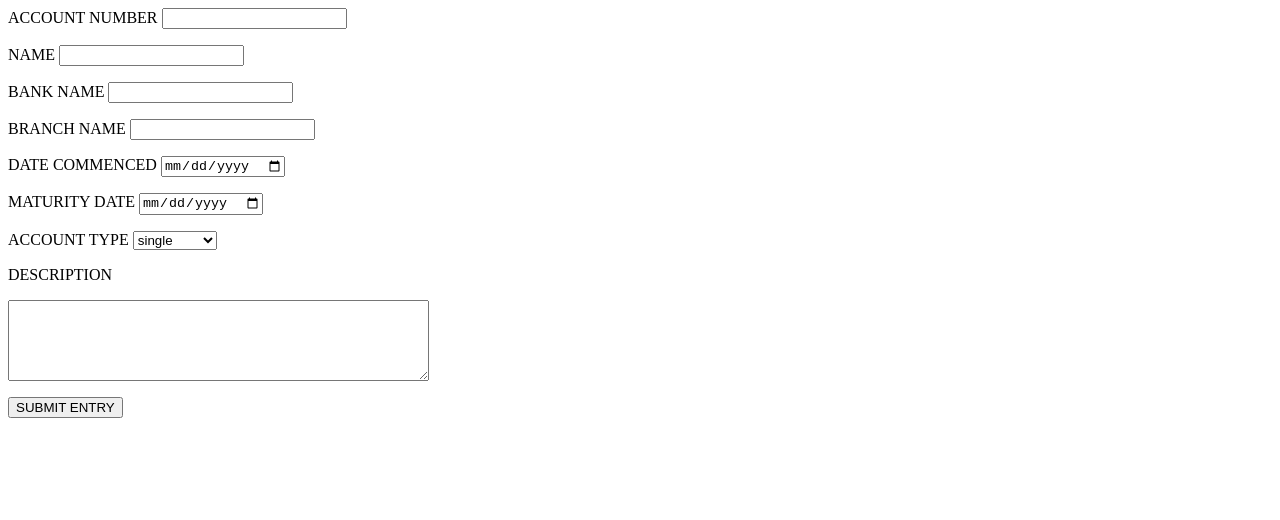
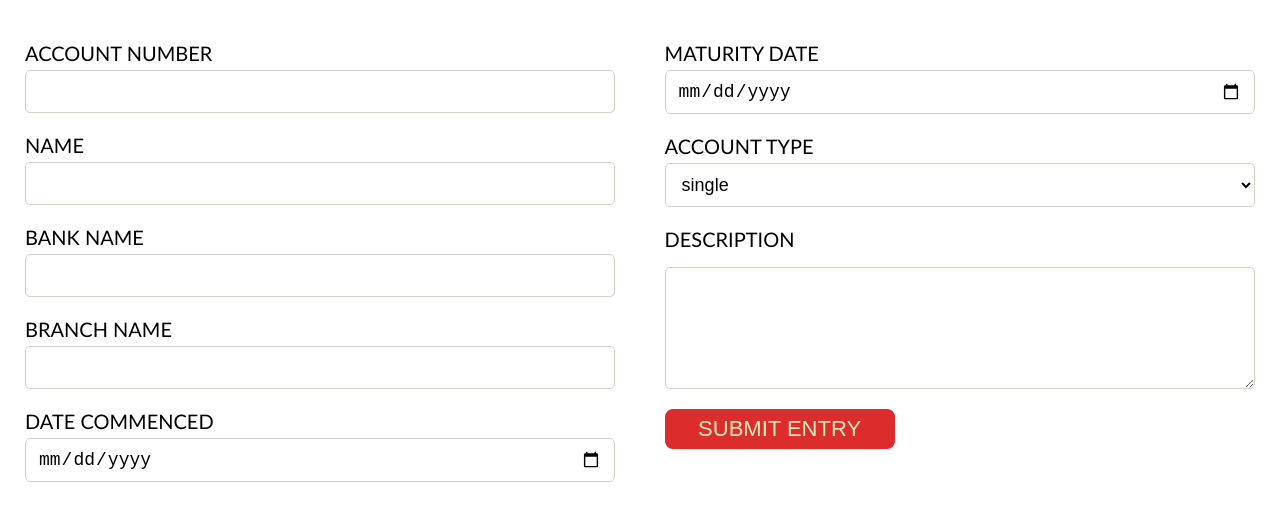
Before and after one commit to nevethap/accounts, an Electron app: page app/index.html in a window 1280 px wide. Drawn offline with Linux system fonts and the light colour scheme; files that its build step writes are made by us from their sources.

Commit message:
rectified errors thrown by jshint

```diff
--- a/app/assets/w3-include-HTML.js
+++ b/app/assets/w3-include-HTML.js
@@ -4,20 +4,23 @@ myHTMLInclude();
 
 function myHTMLInclude() {
   var z, i, a, file, xhttp;
+
+  function setInnerHTML() {
+    if (xhttp.readyState == 4 && xhttp.status == 200) {
+      a.removeAttribute("w3-include-html");
+      a.innerHTML = xhttp.responseText;
+      z[i].parentNode.replaceChild(a, z[i]);
+      myHTMLInclude();
+    }
+  }
+
   z = document.getElementsByTagName("*");
   for (i = 0; i < z.length; i++) {
     if (z[i].getAttribute("w3-include-html")) {
       a = z[i].cloneNode(false);
       file = z[i].getAttribute("w3-include-html");
-      var xhttp = new XMLHttpRequest();
-      xhttp.onreadystatechange = function() {
-        if (xhttp.readyState == 4 && xhttp.status == 200) {
-          a.removeAttribute("w3-include-html");
-          a.innerHTML = xhttp.responseText;
-          z[i].parentNode.replaceChild(a, z[i]);
-          myHTMLInclude();
-        }
-      }
+      xhttp = new XMLHttpRequest();
+      xhttp.onreadystatechange = setInnerHTML;
       xhttp.open("GET", file, true);
       xhttp.send();
       return;
--- a/app/index.html
+++ b/app/index.html
@@ -1,7 +1,7 @@
 <html>
 
   <head>
-      <link rel="stylesheet" type="text/css" href="new-account-form/formStyle.css">
+      <link rel="stylesheet" type="text/css" href="new-account-form/form-style.css">
   </head>
 
   <body>
--- /dev/null
+++ b/app/new-account-form/form-controller.js
@@ -0,0 +1 @@
+console.log('Hl');
--- a/package.json
+++ b/package.json
@@ -5,6 +5,7 @@
   "main": "index.js",
   "scripts": {
     "start": "electron .",
+    "jshint": "jshint app/.",
     "test": "echo \"Error: no test specified\" && exit 1"
   },
   "author": "",
```
